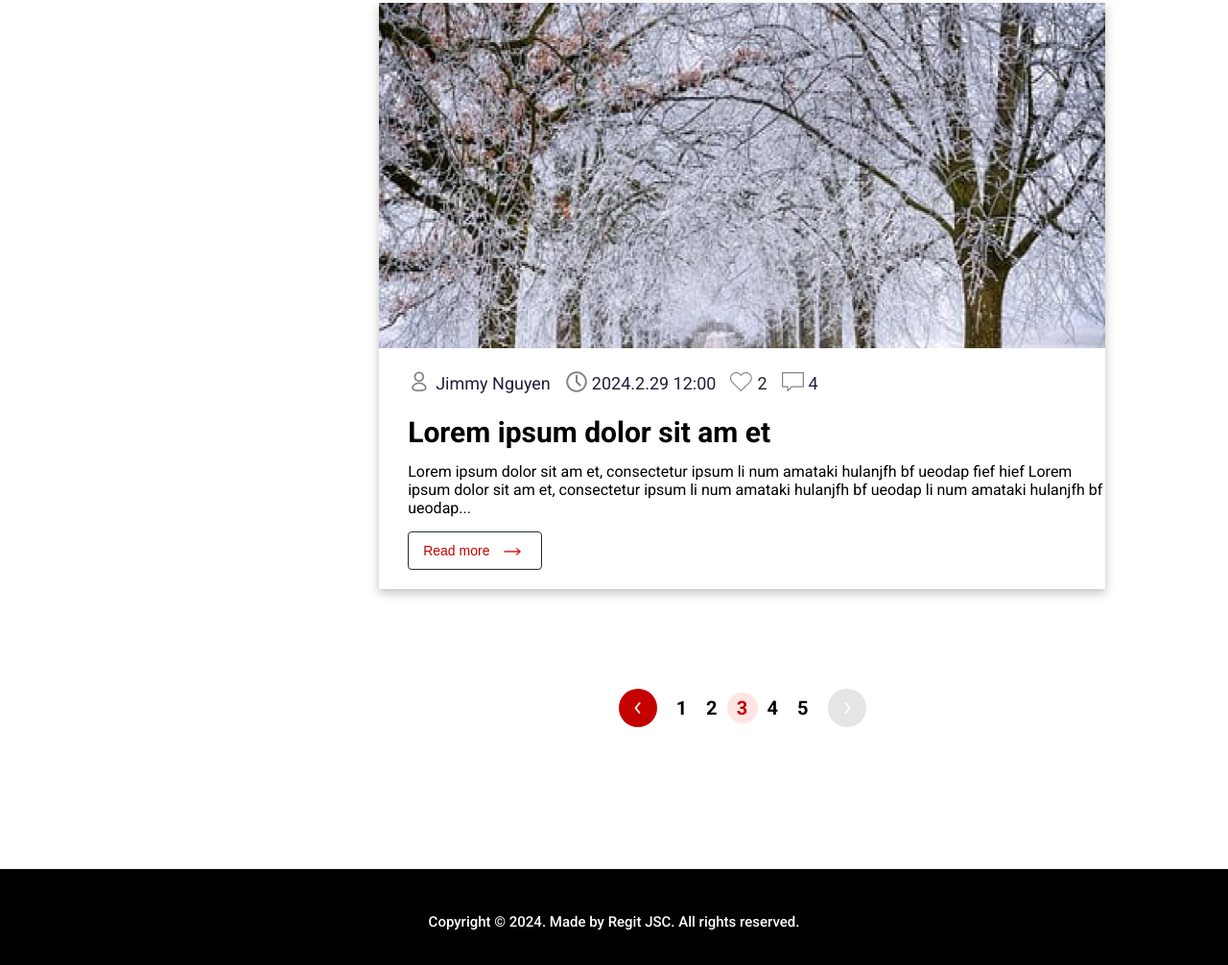
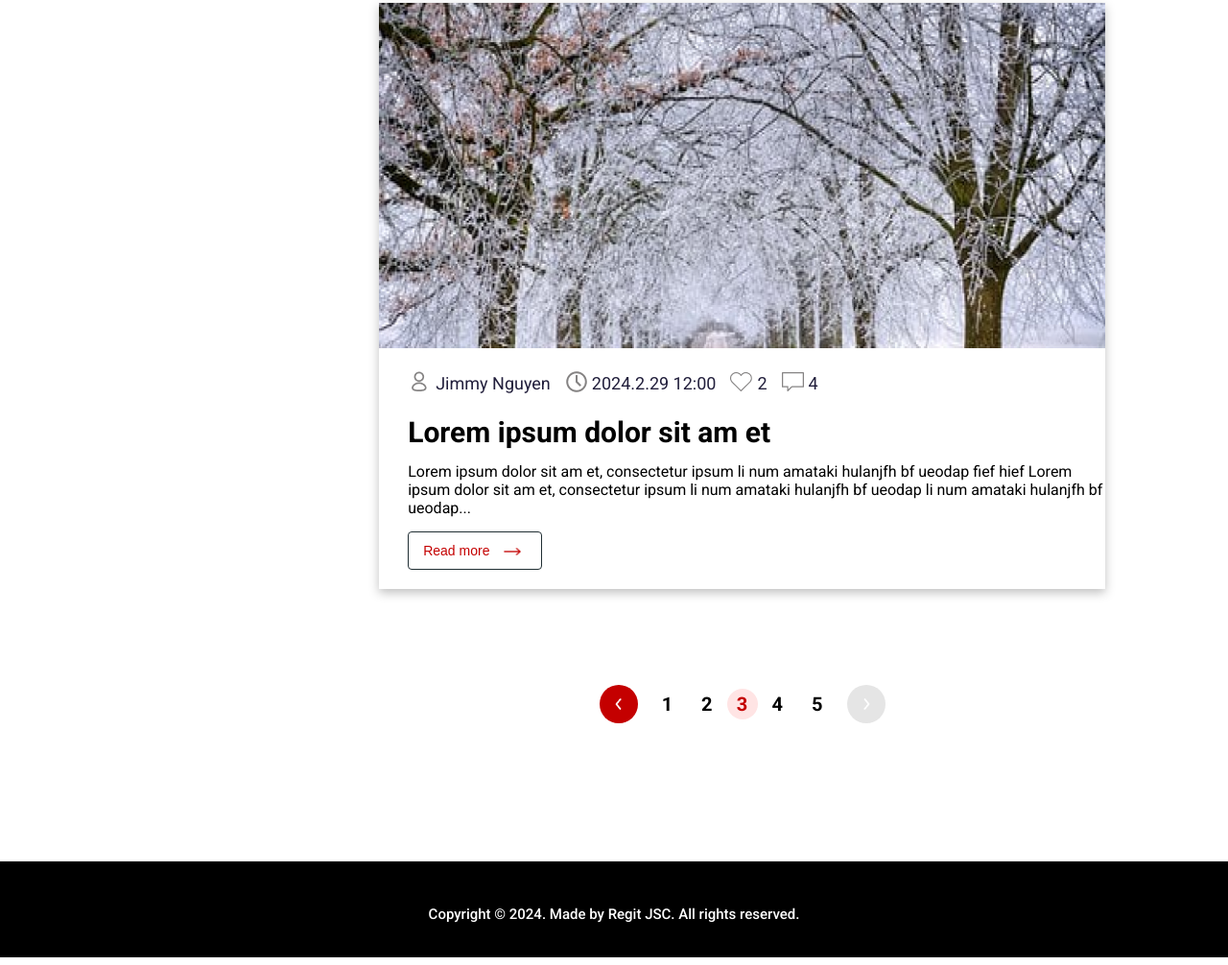
Before and after one commit to DuongLq03/Tranining_html_scss, a plain HTML site: page index.html in a window 1280 px wide. Shown: the part 2072-3078 px from the top of the page at 96% size. Drawn offline with Linux system fonts and the light colour scheme.

Commit message:
fix pagination

```diff
--- a/sass/style.scss
+++ b/sass/style.scss
@@ -335,9 +335,8 @@ main {
   &-pagination {
    @include flex-center;
    justify-content: center;
+   padding-bottom: 144px;
    gap: 10px;
-   padding-bottom: 144px;
-
    @include Responsive(XS and SM) {
     padding-bottom: 100px;
    }
@@ -359,7 +358,7 @@ main {
 
     & li {
      @include font-zwl(20px, 700, 28px);
-     padding: 10px;
+     padding: 0 15px 0 15px;
     }
 
     .active {
```
Also changed, not shown: sass/style.css, 1 other file.
